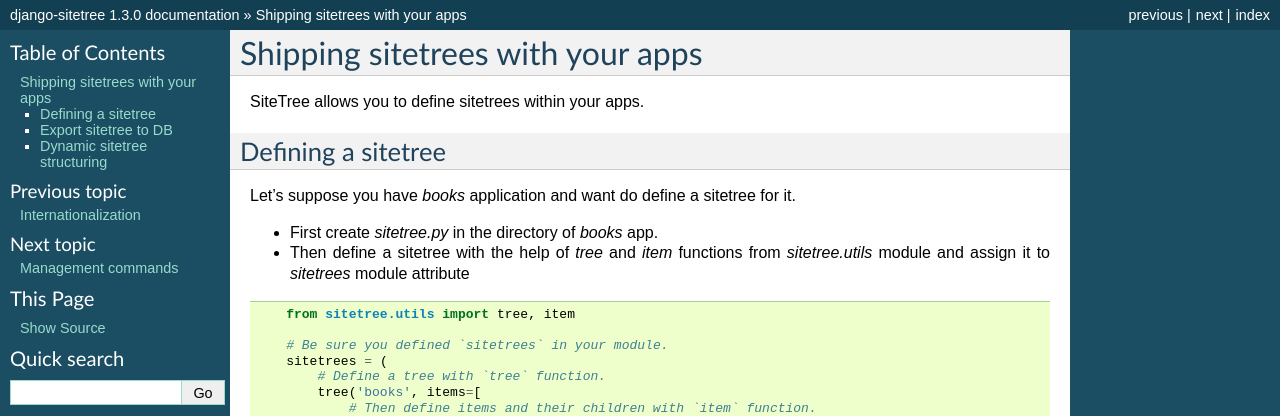
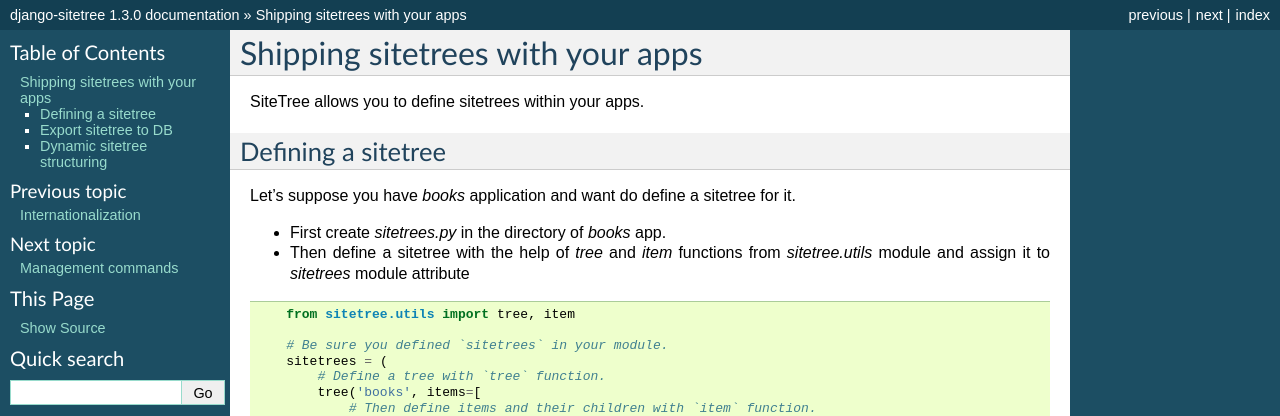
Before and after one commit to idlesign/django-sitetree, a Sphinx documentation site: the page built from docs/source/apps.rst, in a window 1280 px wide. Shown: the top 416 px of the page. Built offline with Sphinx 7.4.7, drawn with Linux system fonts in a browser that asks for light colours.

Commit message:
Fixed misleading clause (see #151)

```diff
--- a/docs/source/apps.rst
+++ b/docs/source/apps.rst
@@ -9,7 +9,7 @@
 
 Let's suppose you have `books` application and want do define a sitetree for it.
 
-* First create `sitetree.py` in the directory of `books` app.
+* First create `sitetrees.py` in the directory of `books` app.
 
 * Then define a sitetree with the help of `tree` and `item` functions from `sitetree.utils` module
   and assign it to `sitetrees` module attribute
```
